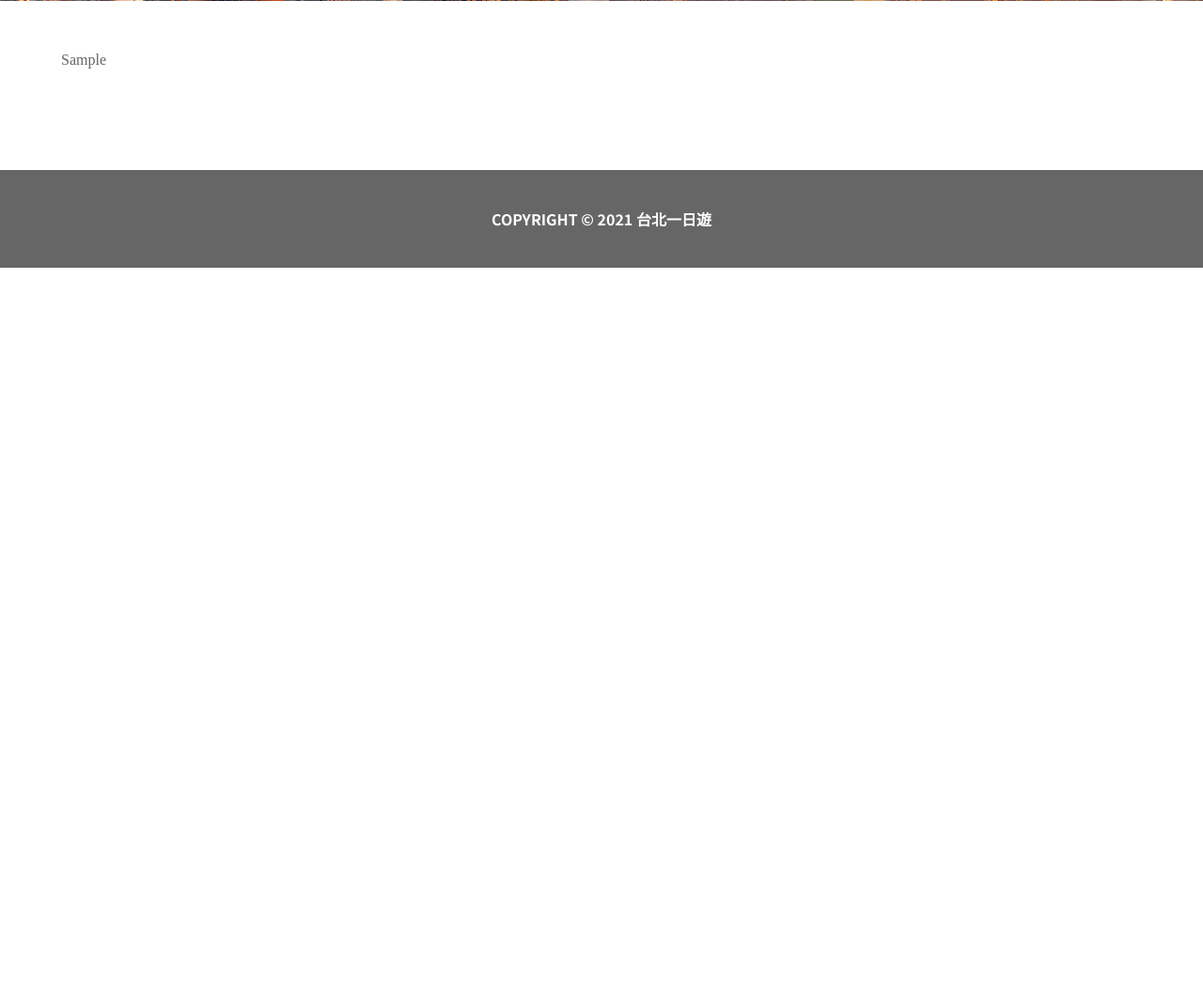
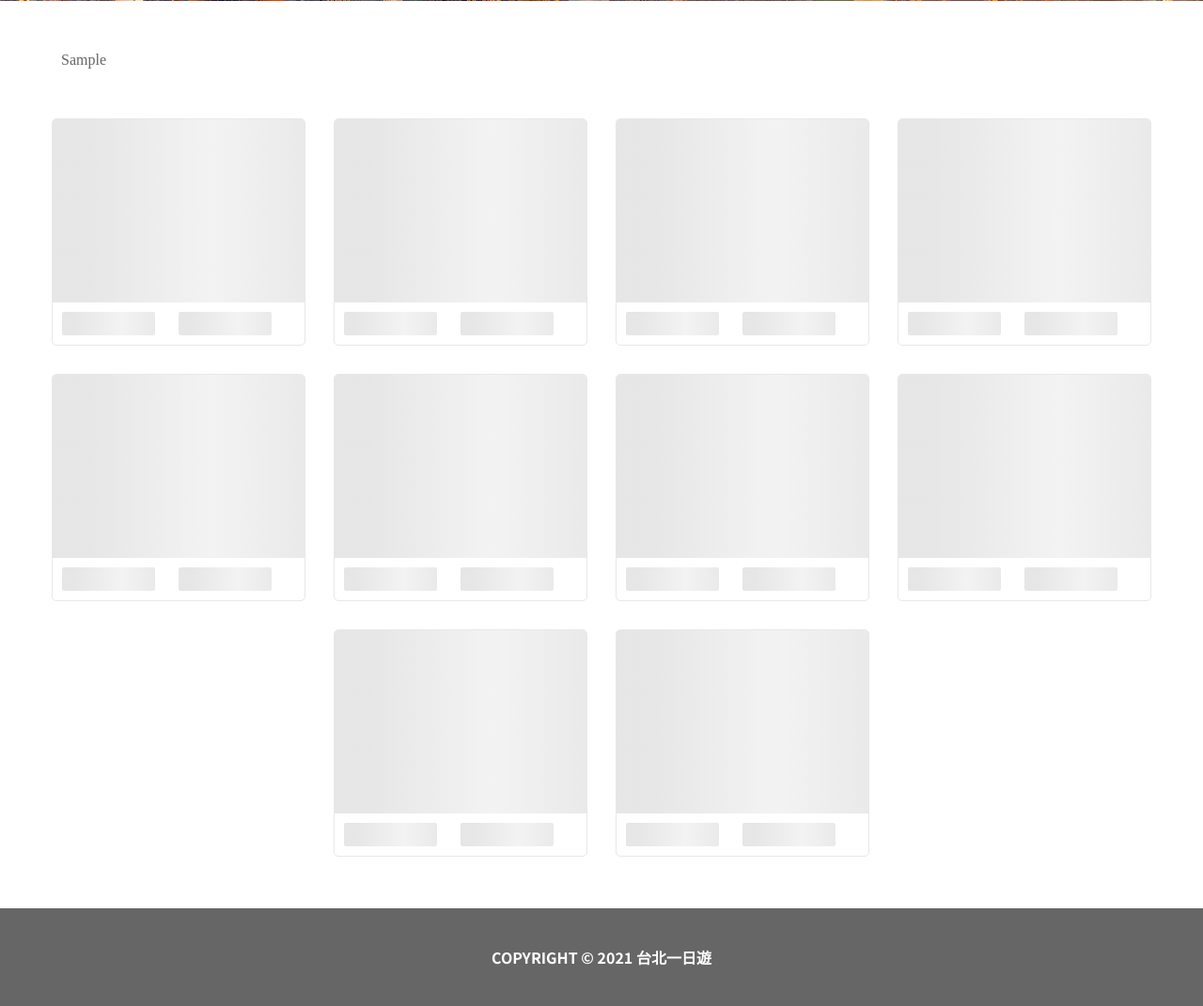
Before and after one commit to yiyun-liao/bootcamp-work-taipei-day-trip, a FastAPI app: page / in a window 1280 px wide. Shown: the part 373-1444 px from the top of the page at 94% size. Before the commit the page ends 658 px from the top, so only its background shows below. Run offline with FastAPI, Linux system fonts and the light colour scheme; tables that the repository leaves empty or names only in its code hold one stand-in row (values such as "Sample post").

Commit message:
revise skeleton

```diff
--- a/static/index.html
+++ b/static/index.html
@@ -40,12 +40,7 @@
         <div id="carousel-left-btn"><i class="mdi mdi-chevron-left"></i></div>
         <div id="carousel-container">
           <ol>
-              <li class="carousel-skeleton"> </li>
-              <li class="carousel-skeleton"> </li>
-              <li class="carousel-skeleton"> </li>
-              <li class="carousel-skeleton"> </li>
-              <li class="carousel-skeleton"> </li>
-              <li class="carousel-skeleton"> </li>
+              <li class="carousel-containe-skeleton"></li>
           </ol>
         </div>
         <div id="carousel-right-btn"><i class="mdi mdi-chevron-right"></i></div>
@@ -53,10 +48,14 @@
       <div id="attraction">
         <ol>
           <!-- <img src="/static/image/loading.gif" alt="loading"> -->
-          <li class="attraction-skeleton"></li>
-          <li class="attraction-skeleton"></li>
-          <li class="attraction-skeleton"></li>
-          <li class="attraction-skeleton"></li>
+          <li>
+            <div class="attraction-thumbnail attraction-thumbnail-skeleton">
+            </div>
+            <div class="mrt-and-category">
+                <p class="attraction-mrt attraction-thumbnail-skeleton attraction-skeleton-text"></p>
+                <p class="attraction-category attraction-thumbnail-skeleton attraction-skeleton-text"></p>
+            </div>
+          </li>
         </ol>
       </div>
     </section>
--- a/static/script/components/AttractionsList.js
+++ b/static/script/components/AttractionsList.js
@@ -2,7 +2,7 @@
 
 export function renderAttractions(attractionsData){
     const attractionList = document.querySelector("#attraction ol");
-    // attractionList.innerHTML= "";
+    attractionList.innerHTML= "";
     attractionsData.forEach(item => {
         const attractionItem = document.createElement('li');
         attractionItem.innerHTML =`
--- /dev/null
+++ b/static/script/components/Skeleton.js
@@ -0,0 +1,16 @@
+export function skeletonAttractions(){
+    const attractionList = document.querySelector("#attraction ol");
+    for (let i=0 ; i<=8 ; i++){
+        const attractionItem = document.querySelector("#attraction ol li");
+        attractionList.appendChild(attractionItem.cloneNode(true));
+    }
+}
+
+
+export function skeletonMetroChip(){
+    const metroChipList = document.querySelector("#carousel-container ol");
+    for (let i=0 ; i<=6 ; i++){
+        const metroChipItem = document.querySelector("#carousel-container ol li");
+        metroChipList.appendChild(metroChipItem.cloneNode(true));
+    }
+}
--- a/static/script/feature/ScriptIndex.js
+++ b/static/script/feature/ScriptIndex.js
@@ -12,9 +12,9 @@
     isLoading = true;
     const url = keyword ? `/api/attractions?page=${page}&keyword=${keyword}` : `/api/attractions?page=${page}` ;
     const data = await fetchData(url);
-    if (page === 0){
-        document.querySelector("#attraction ol").innerHTML= "";
-    }
+    // if (page === 0){
+    //     document.querySelector("#attraction ol").innerHTML= "";
+    // }
 
     renderAttractions(data.data);
     nextPage = data.nextPage;
--- a/static/script/main.js
+++ b/static/script/main.js
@@ -1,7 +1,10 @@
 import { handleScroll } from "./components/AttractionsList.js";
 import { getAttractions, searchMetro, getMetro } from "./feature/ScriptIndex.js";
+import { skeletonAttractions, skeletonMetroChip } from "./components/Skeleton.js";
 
 document.addEventListener('DOMContentLoaded', () => {
+    skeletonMetroChip();
+    skeletonAttractions();
     getAttractions();
     getMetro();
     window.addEventListener('scroll', handleScroll);
--- a/static/style/style.css
+++ b/static/style/style.css
@@ -381,20 +381,29 @@
 
 
 /* loading */
-.carousel-skeleton {
+.carousel-containe-skeleton{
     background: linear-gradient(90deg, #e0e0e0 25%, #f0f0f0 50%, #e0e0e0 75%);
     background-size: 200% 100%;
     animation: loading 1.5s infinite;
-    min-width: 62px !important;
+    opacity: 0.8;
+    width: 60px !important;
+}
+
+.attraction-thumbnail-skeleton {
+    background: linear-gradient(90deg, #e0e0e0 25%, #f0f0f0 50%, #e0e0e0 75%);
+    background-size: 200% 100%;
+    animation: loading 1.5s infinite;
+    opacity: 0.8;
 }
 
 
-.attraction-skeleton {
-    background: linear-gradient(90deg, #e0e0e0 25%, #f0f0f0 50%, #e0e0e0 75%);
-    background-size: 200% 100%;
-    animation: loading 1.5s infinite;
-    min-width: 62px !important;
+.attraction-skeleton-text {
+    width: 80%;
+    height: 100%;
+    border-radius: 0.125rem;
 }
+
+
 
 /* 讓骨架動畫流動 */
 @keyframes loading {
```
